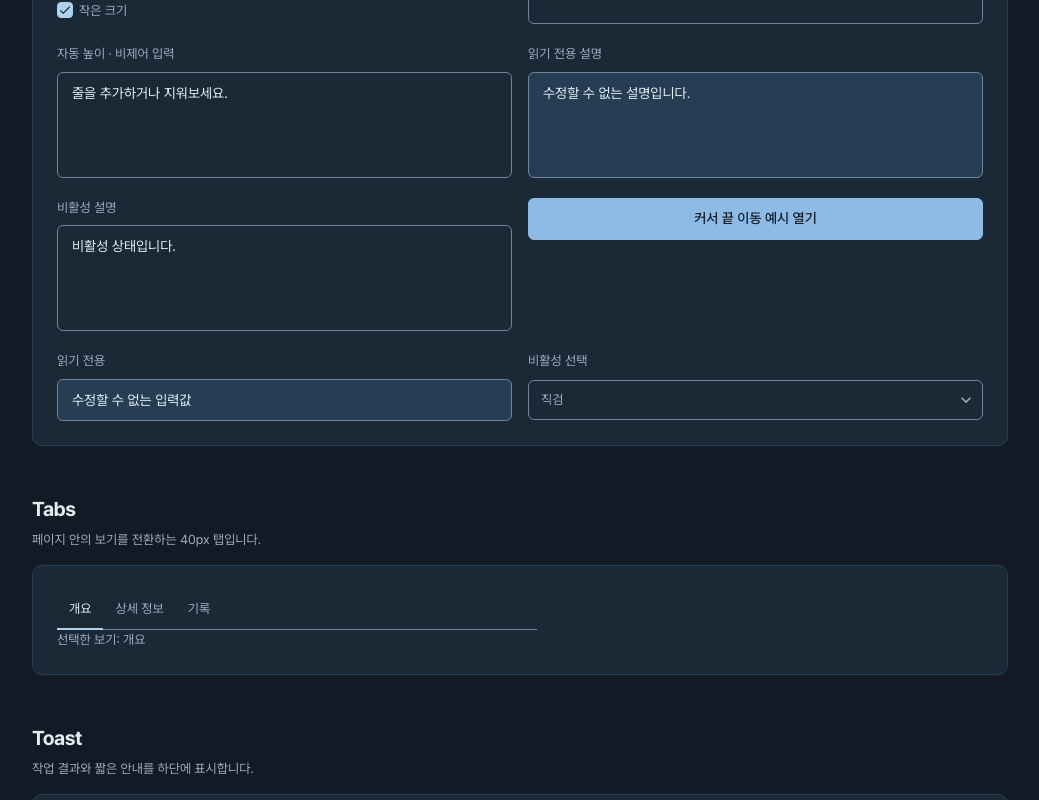
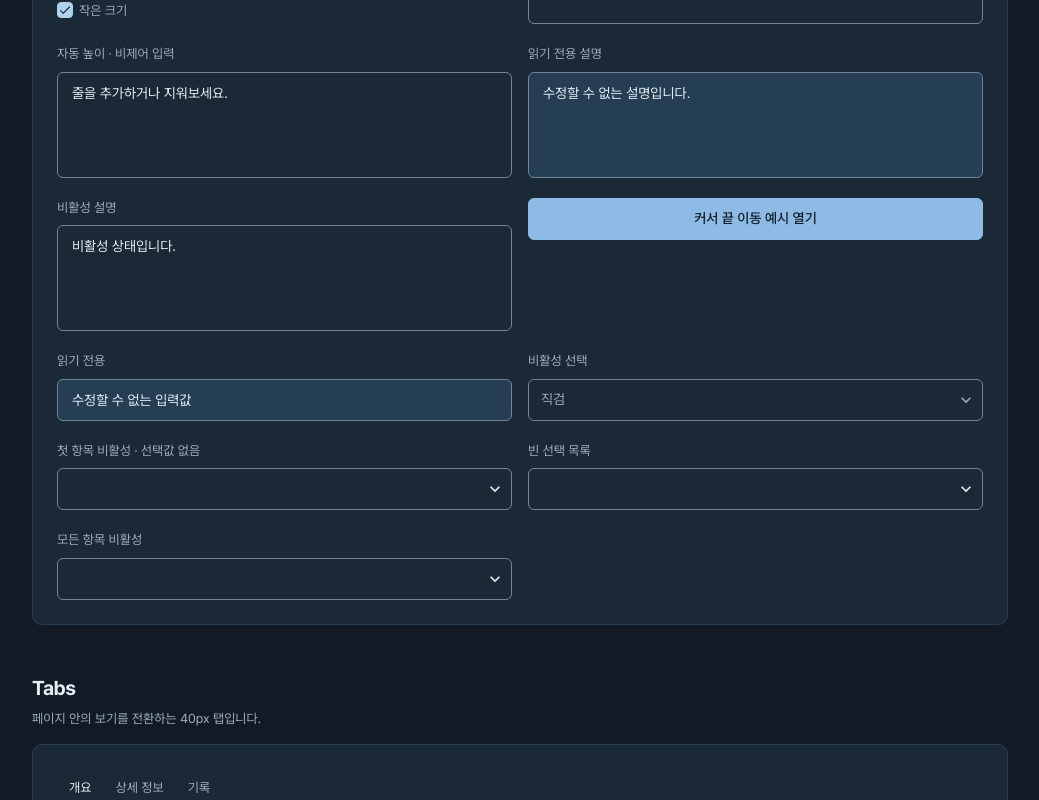
Before and after one commit to qpow1018/elden-wiki, a Next.js app: page /design-system in a window 1280 px wide. Shown: the part 3391-4191 px from the top of the page, without its empty margins (120-1159 px from the left). Built offline with nearby package versions, Linux system fonts and the light colour scheme.

Commit message:
refactor: Select 기본 속성과 선택 동작 정리

```diff
--- a/src/app/design-system/_component/FormShowcase.tsx
+++ b/src/app/design-system/_component/FormShowcase.tsx
@@ -19,6 +19,7 @@ const SELECT_OPTIONS = [
 
 export default function FormShowcase() {
   const [text, setText] = useState('입력값');
+  const [edgeOption, setEdgeOption] = useState('');
   const [selectedOption, setSelectedOption] = useState('sword');
   const [textarea, setTextarea] = useState('여러 줄로 입력할 수 있는 설명입니다.');
   const [isChecked, setIsChecked] = useState(true);
@@ -114,7 +115,33 @@ export default function FormShowcase() {
               options={SELECT_OPTIONS}
               value="sword"
               onChange={() => undefined}
-              isDisabled
+              disabled
+            />
+          </div>
+          <div className={styles['form-field']}>
+            <span>첫 항목 비활성 · 선택값 없음</span>
+            <Select
+              aria-label="선택 가능한 항목 탐색"
+              options={[
+                { value: 'disabled', label: '선택 불가', isDisabled: true },
+                { value: 'first', label: '첫 선택 가능' },
+                { value: 'second', label: '두 번째 선택 가능' },
+              ]}
+              value={edgeOption}
+              onChange={setEdgeOption}
+            />
+          </div>
+          <div className={styles['form-field']}>
+            <span>빈 선택 목록</span>
+            <Select aria-label="빈 선택 목록" options={[]} value="" onChange={() => undefined} />
+          </div>
+          <div className={styles['form-field']}>
+            <span>모든 항목 비활성</span>
+            <Select
+              aria-label="모든 항목 비활성"
+              options={[{ value: 'disabled', label: '선택 불가', isDisabled: true }]}
+              value=""
+              onChange={() => undefined}
             />
           </div>
         </div>
--- a/src/components/common/form/Select.module.scss
+++ b/src/components/common/form/Select.module.scss
@@ -7,20 +7,20 @@
     align-items: center;
     justify-content: space-between;
     width: 100%;
-    height: 40px;
+    height: 42px;
     padding: 0 12px;
     border: 1px solid $border-strong;
     border-radius: $border-radius;
     background: transparent;
     color: $text-primary;
-    font-size: 13px;
+    font-size: 14px;
     text-align: left;
     transition: border-color $transition;
     cursor: pointer;
 
     &:focus-visible {
-      border-color: $steel-accent;
-      outline: 2px solid $steel-light;
+      border-color: $focus-ring;
+      outline: 2px solid $focus-ring;
       outline-offset: 1px;
     }
 
@@ -54,14 +54,14 @@
     outline: none;
 
     .option {
-      padding: 8px 12px;
+      padding: 12px;
       border-radius: 4px;
       color: $text-primary;
-      font-size: 13px;
+      font-size: 14px;
       cursor: pointer;
 
-      &.is-active,
-      &:hover {
+      &.is-active:not([aria-disabled='true']),
+      &:hover:not([aria-disabled='true']) {
         background: $bg-accent;
       }
 
--- a/src/components/common/form/Select.tsx
+++ b/src/components/common/form/Select.tsx
@@ -1,6 +1,13 @@
 'use client';
 
-import { useEffect, useId, useRef, useState } from 'react';
+import {
+  type ComponentProps,
+  useEffect,
+  useId,
+  useImperativeHandle,
+  useRef,
+  useState,
+} from 'react';
 
 import styles from './Select.module.scss';
 
@@ -12,52 +19,62 @@ type TSelectOption = {
   isDisabled?: boolean;
 };
 
-export default function Select(props: {
-  id?: string;
-  labelId: string;
-  options: readonly TSelectOption[];
-  value: string;
-  onChange: (value: string) => void;
-  isDisabled?: boolean;
-  className?: string;
-}) {
-  const { id, labelId, options, value, onChange, isDisabled = false, className } = props;
+export default function Select(
+  props: Omit<ComponentProps<'button'>, 'onChange' | 'value' | 'children'> & {
+    labelId?: string;
+    options: readonly TSelectOption[];
+    value: string;
+    onChange: (value: string) => void;
+  },
+) {
+  const { labelId, options, value, onChange, ...buttonProps } = props;
   const generatedId = useId();
-  const listboxId = `${id ?? generatedId}-listbox`;
-  const selectedIndex = Math.max(
-    options.findIndex((option) => option.value === value && !option.isDisabled),
-    0,
-  );
+  const listboxId = `${buttonProps.id ?? generatedId}-listbox`;
+  const selectedOptionIndex = options.findIndex((option) => option.value === value);
+  const selectedOption = options[selectedOptionIndex];
+  const selectedIndex =
+    selectedOption && !selectedOption.isDisabled
+      ? selectedOptionIndex
+      : options.findIndex((option) => !option.isDisabled);
 
   const [isOpen, setIsOpen] = useState(false);
-  const [activeIndex, setActiveIndex] = useState(selectedIndex);
+  const [focusedIndex, setFocusedIndex] = useState(selectedIndex);
+  const activeIndex =
+    options[focusedIndex] && !options[focusedIndex].isDisabled ? focusedIndex : selectedIndex;
+  if (buttonProps.disabled && isOpen) setIsOpen(false);
   const containerRef = useRef<HTMLDivElement>(null);
   const triggerRef = useRef<HTMLButtonElement>(null);
   const listboxRef = useRef<HTMLUListElement>(null);
   const optionRefs = useRef<Array<HTMLLIElement | null>>([]);
 
+  useImperativeHandle(buttonProps.ref, () => triggerRef.current!, []);
+
   useEffect(() => {
     if (!isOpen) return;
 
-    function handlePointerDown(event: MouseEvent) {
+    function handlePointerDown(event: PointerEvent) {
       if (!containerRef.current?.contains(event.target as Node)) {
         setIsOpen(false);
       }
     }
 
-    document.addEventListener('mousedown', handlePointerDown);
-    return () => document.removeEventListener('mousedown', handlePointerDown);
+    document.addEventListener('pointerdown', handlePointerDown);
+    return () => document.removeEventListener('pointerdown', handlePointerDown);
   }, [isOpen]);
 
   useEffect(() => {
     if (!isOpen) return;
     listboxRef.current?.focus();
+  }, [isOpen]);
+
+  useEffect(() => {
+    if (!isOpen) return;
     optionRefs.current[activeIndex]?.scrollIntoView({ block: 'nearest' });
   }, [activeIndex, isOpen]);
 
   function open() {
-    if (isDisabled) return;
-    setActiveIndex(selectedIndex);
+    if (buttonProps.disabled) return;
+    setFocusedIndex(selectedIndex);
     setIsOpen(true);
   }
 
@@ -66,7 +83,7 @@ export default function Select(props: {
   }
 
   function selectOption(option: TSelectOption) {
-    if (option.isDisabled) return;
+    if (buttonProps.disabled || option.isDisabled) return;
     onChange(option.value);
     close();
     triggerRef.current?.focus();
@@ -82,41 +99,36 @@ export default function Select(props: {
   }
 
   function handleTriggerKeyDown(event: React.KeyboardEvent<HTMLButtonElement>) {
+    buttonProps.onKeyDown?.(event);
+    if (event.defaultPrevented) return;
     if (event.key === 'ArrowDown' || event.key === 'ArrowUp') {
       event.preventDefault();
       open();
-      return;
-    }
-
-    if (event.key === 'Enter' || event.key === ' ') {
-      event.preventDefault();
-      if (isOpen) close();
-      else open();
     }
   }
 
   function handleListboxKeyDown(event: React.KeyboardEvent<HTMLUListElement>) {
     if (event.key === 'ArrowDown') {
       event.preventDefault();
-      setActiveIndex((index) => getNextEnabledIndex(index, 1));
+      setFocusedIndex(getNextEnabledIndex(activeIndex, 1));
       return;
     }
 
     if (event.key === 'ArrowUp') {
       event.preventDefault();
-      setActiveIndex((index) => getNextEnabledIndex(index, -1));
+      setFocusedIndex(getNextEnabledIndex(activeIndex, -1));
       return;
     }
 
     if (event.key === 'Home') {
       event.preventDefault();
-      setActiveIndex(options.findIndex((option) => !option.isDisabled));
+      setFocusedIndex(options.findIndex((option) => !option.isDisabled));
       return;
     }
 
     if (event.key === 'End') {
       event.preventDefault();
-      setActiveIndex(options.findLastIndex((option) => !option.isDisabled));
+      setFocusedIndex(options.findLastIndex((option) => !option.isDisabled));
       return;
     }
 
@@ -134,21 +146,29 @@ export default function Select(props: {
     }
   }
 
-  const selectedOption = options.find((option) => option.value === value);
-
   return (
-    <div className={`${styles['select']} ${className ?? ''}`} ref={containerRef}>
+    <div
+      className={styles['select']}
+      ref={containerRef}
+      onBlur={(event) => {
+        if (!event.currentTarget.contains(event.relatedTarget)) close();
+      }}
+    >
       <button
-        id={id}
+        {...buttonProps}
         ref={triggerRef}
         type="button"
-        className={styles['trigger']}
-        aria-labelledby={labelId}
+        className={`${styles['trigger']} ${buttonProps.className ?? ''}`}
+        aria-labelledby={labelId ?? buttonProps['aria-labelledby']}
         aria-haspopup="listbox"
         aria-expanded={isOpen}
-        aria-controls={listboxId}
-        disabled={isDisabled}
-        onClick={() => (isOpen ? close() : open())}
+        aria-controls={isOpen ? listboxId : undefined}
+        onClick={(event) => {
+          buttonProps.onClick?.(event);
+          if (event.defaultPrevented) return;
+          if (isOpen) close();
+          else open();
+        }}
         onKeyDown={handleTriggerKeyDown}
       >
         <span>{selectedOption?.label}</span>
@@ -161,8 +181,11 @@ export default function Select(props: {
           ref={listboxRef}
           className={styles['options']}
           role="listbox"
-          aria-labelledby={labelId}
-          aria-activedescendant={`${listboxId}-option-${activeIndex}`}
+          aria-labelledby={labelId ?? buttonProps['aria-labelledby']}
+          aria-label={buttonProps['aria-label']}
+          aria-activedescendant={
+            activeIndex >= 0 ? `${listboxId}-option-${activeIndex}` : undefined
+          }
           tabIndex={-1}
           onKeyDown={handleListboxKeyDown}
         >
```
